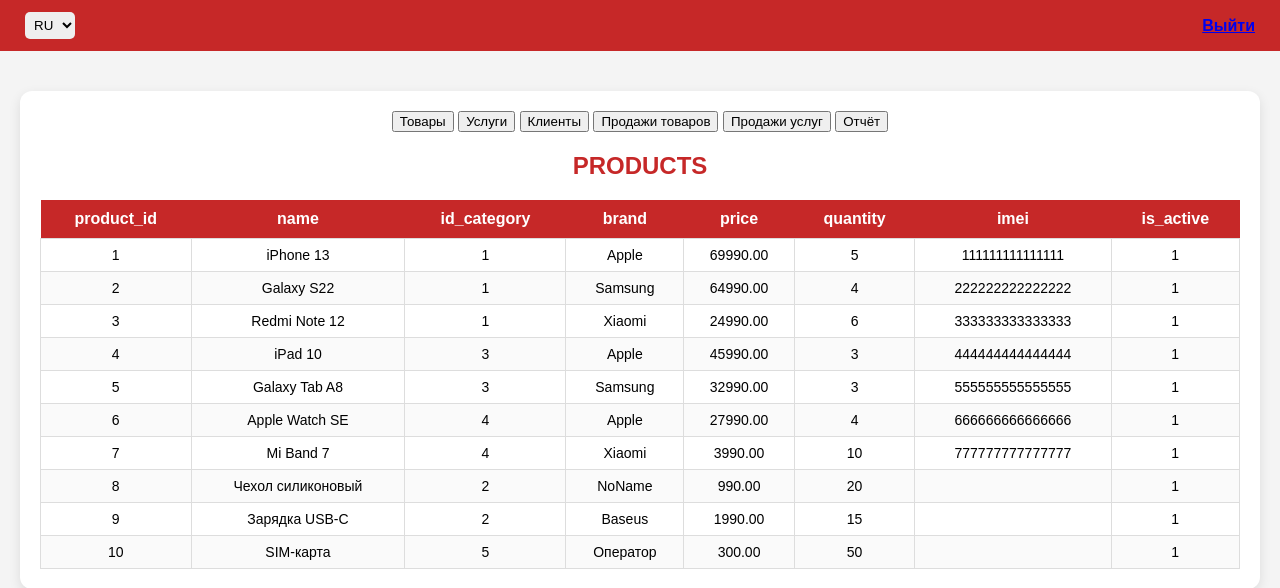
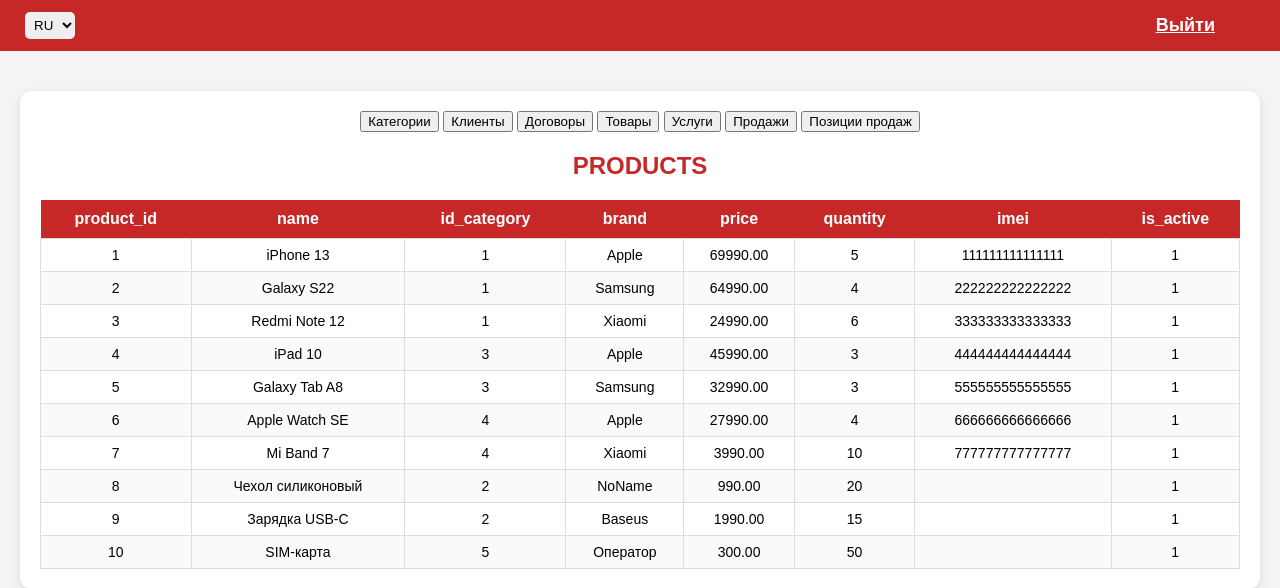
Before and after one commit to Igor-fed/sellular-shop, a PHP site: page /employee.php in a window 1280 px wide. Shown: the top 588 px of the page. Run offline with PHP 8.4, Linux system fonts and the light colour scheme; data comes from the database, SQL or seed files in the repository.

Commit message:
edit employee.php

```diff
--- a/employee.php
+++ b/employee.php
@@ -12,28 +12,31 @@
         <div class="language">
             <select>
                 <option value="ru" selected>RU</option>
-                <option value="en">EN</option>
+
             </select>
         </div>
         <div class="login-link">
-            <a href="index.php">Выйти</a>
+            <a class="main-button" href="index.php">Выйти</a>
         </div>
     </div>
 </header>
 
 <main class="arm-container">
-    <div class="sidebar">
-        <button onclick="loadView('products')">Товары</button>
-        <button onclick="loadView('services')">Услуги</button>
-        <button onclick="loadView('clients')">Клиенты</button>
-        <button onclick="loadView('vw_sales_products')">Продажи товаров</button>
-        <button onclick="loadView('vw_sales_services')">Продажи услуг</button>
-        <button onclick="loadView('vw_report')">Отчёт</button>
+    <div class="sidebar" id="table-buttons">
+<button data-view="category">Категории</button>
+<button data-view="clients">Клиенты</button>
+<button data-view="contracts">Договоры</button>
+<button data-view="products">Товары</button>
+<button data-view="services">Услуги</button>
+<button data-view="sales">Продажи</button>
+<button data-view="sale_items">Позиции продаж</button>
+
     </div>
 
     <div class="content">
         <h2 id="table-title">Товары</h2>
         <table class="data-table" id="dataTable"></table>
+        <div id="procedure-controls" class="procedure-controls"></div>
     </div>
 </main>
 
```
